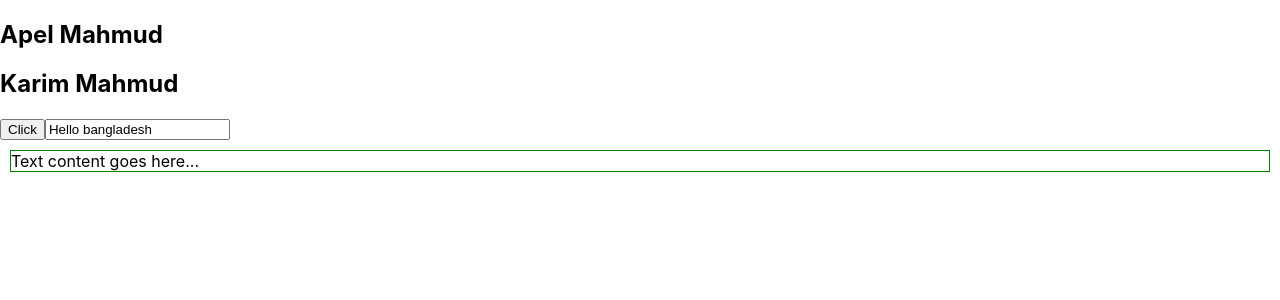
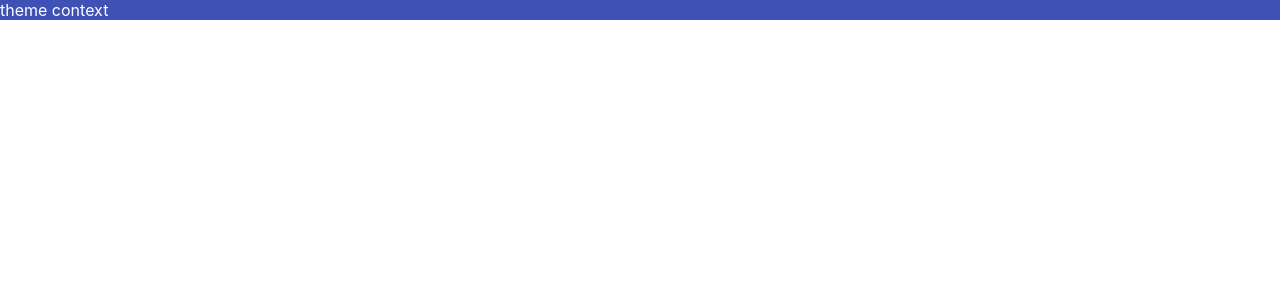
Before and after one commit to apelmahmudDev/react-typescript-demo-codevolution, a React (Create React App) app: page / in a window 1280 px wide. Shown: the top 300 px of the page. Built offline with nearby package versions, Linux system fonts and the light colour scheme.

Commit message:
context with typescript

```diff
--- a/src/App.tsx
+++ b/src/App.tsx
@@ -1,24 +1,11 @@
-import Button from "./components/Button";
-import Container from "./components/Container";
-import Input from "./components/Input";
-import PersonList from "./components/PersonList";
+import ThemeContextProvider from "./components/context/ThemeContext";
+import Box from "./components//context/Box";
 
 const App = () => {
-	const nameList = [
-		{ first: "Apel", last: "Mahmud" },
-		{ first: "Karim", last: "Mahmud" },
-	];
-
 	return (
-		<div>
-			<PersonList names={nameList} />
-			<Button handleClick={(event, id) => console.log("clicked", event, id)} />
-			<Input
-				value="Hello bangladesh"
-				handleChange={(event) => console.log("clicked")}
-			/>
-			<Container styles={{ margin: "10px", border: "1px solid green" }} />
-		</div>
+		<ThemeContextProvider>
+			<Box />
+		</ThemeContextProvider>
 	);
 };
 
--- /dev/null
+++ b/src/components/context/Box.tsx
@@ -0,0 +1,13 @@
+import { useContext } from "react";
+import { ThemeContext } from "./ThemeContext";
+
+const Box = () => {
+	const theme = useContext(ThemeContext);
+	return (
+		<div style={{ background: theme.primary.main, color: theme.primary.text }}>
+			theme context
+		</div>
+	);
+};
+
+export default Box;
--- /dev/null
+++ b/src/components/context/ThemeContext.tsx
@@ -0,0 +1,16 @@
+import { createContext } from "react";
+import { theme } from "./theme";
+
+type ThemeContextProviderProps = {
+	children: React.ReactNode;
+};
+
+export const ThemeContext = createContext(theme);
+
+const ThemeContextProvider = ({ children }: ThemeContextProviderProps) => {
+	return (
+		<ThemeContext.Provider value={theme}>{children}</ThemeContext.Provider>
+	);
+};
+
+export default ThemeContextProvider;
--- /dev/null
+++ b/src/components/context/theme.ts
@@ -0,0 +1,10 @@
+export const theme = {
+	primary: {
+		main: "#3f51b5",
+		text: "#fff",
+	},
+	secondary: {
+		main: "#f50057",
+		text: "#fff",
+	},
+};
```
